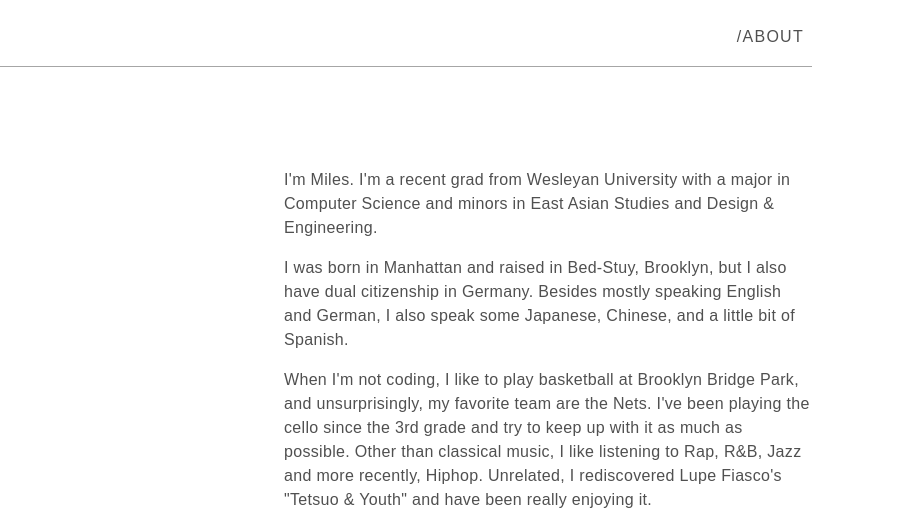
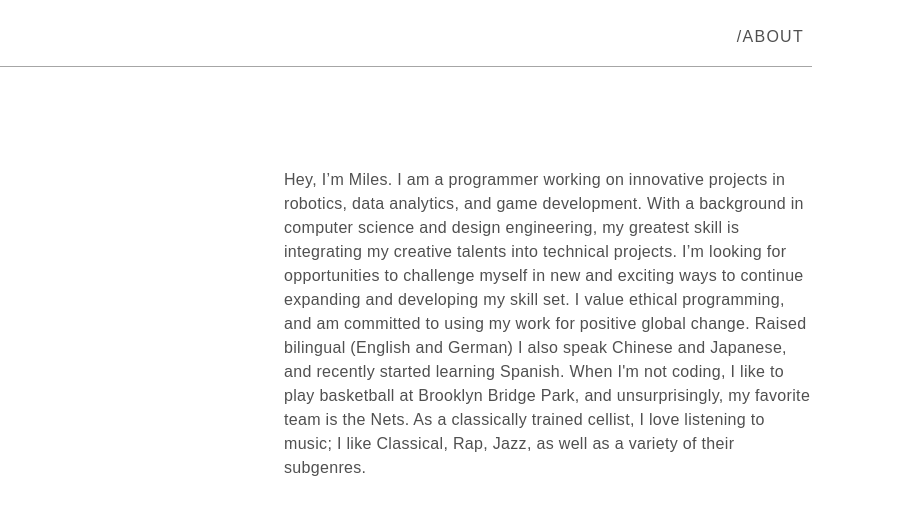
Before and after one commit to MilesM326/Portfolio-Site, an Eleventy site: page src/about.njk in a window 1280 px wide. Shown: the top 525 px of the page, 364-1280 px from the left. Built offline with nearby package versions, Linux system fonts and the light colour scheme; Eleventy itself is replaced by a stand-in of ours; files that its build step writes are made by us from their sources; a web font is replaced by a local one.

Commit message:
updated bio

```diff
--- a/src/about.njk
+++ b/src/about.njk
@@ -14,13 +14,15 @@ layout: 'base.njk'
       <div class="about__content flow">
         <div class="flow" style="--flow-space: 1rem">
           <p>
-            I'm Miles. I'm a recent grad from Wesleyan University with a major in Computer Science and minors in East Asian Studies and Design & Engineering.
-          </p>
-          <p>
-           I was born in Manhattan and raised in Bed-Stuy, Brooklyn, but I also have dual citizenship in Germany. Besides mostly speaking English and German, I also speak some Japanese, Chinese, and a little bit of Spanish.
-          </p>
-          <p>
-           When I'm not coding, I like to play basketball at Brooklyn Bridge Park, and unsurprisingly, my favorite team are the Nets. I've been playing the cello since the 3rd grade and try to keep up with it as much as possible. Other than classical music, I like listening to Rap, R&B, Jazz and more recently, Hiphop. Unrelated, I rediscovered Lupe Fiasco's "Tetsuo & Youth" and have been really enjoying it.
+            Hey, I’m Miles. I am a programmer working on innovative projects in robotics, data analytics, and game development. With a background in computer science and design engineering, my greatest skill is integrating my creative talents into technical projects.
+
+            I’m looking for opportunities to challenge myself in new and exciting ways to continue expanding and developing my skill set.
+
+            I value ethical programming, and am committed to using my work for positive global change.
+
+            Raised bilingual (English and German) I also speak Chinese and Japanese, and recently started learning Spanish.
+
+            When I'm not coding, I like to play basketball at Brooklyn Bridge Park, and unsurprisingly, my favorite team is the Nets. As a classically trained cellist, I love listening to music; I like Classical, Rap, Jazz, as well as a variety of their subgenres.
           </p>
         </div>
         <div>
```
Also changed, not shown: public/about/index.html, public/assets/projects/MachineLearning/MachineLearning.png (added), public/index.html, public/projects/index.html.
